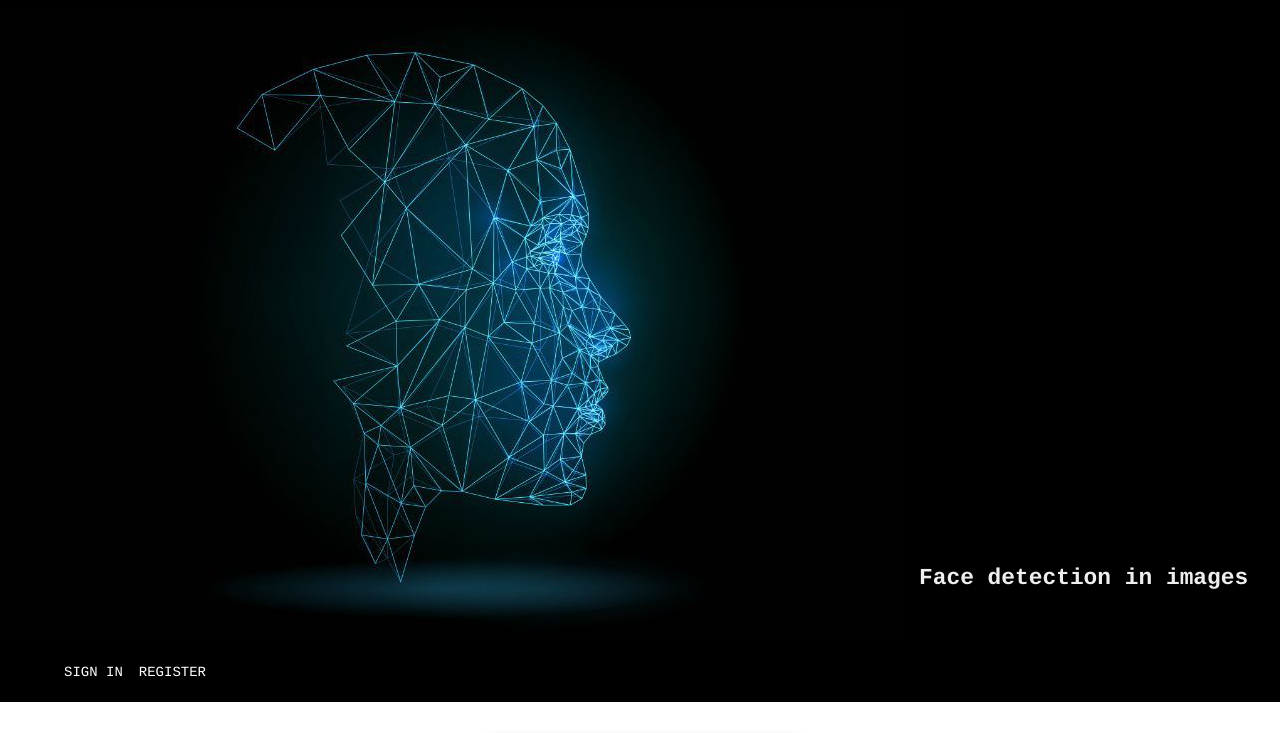
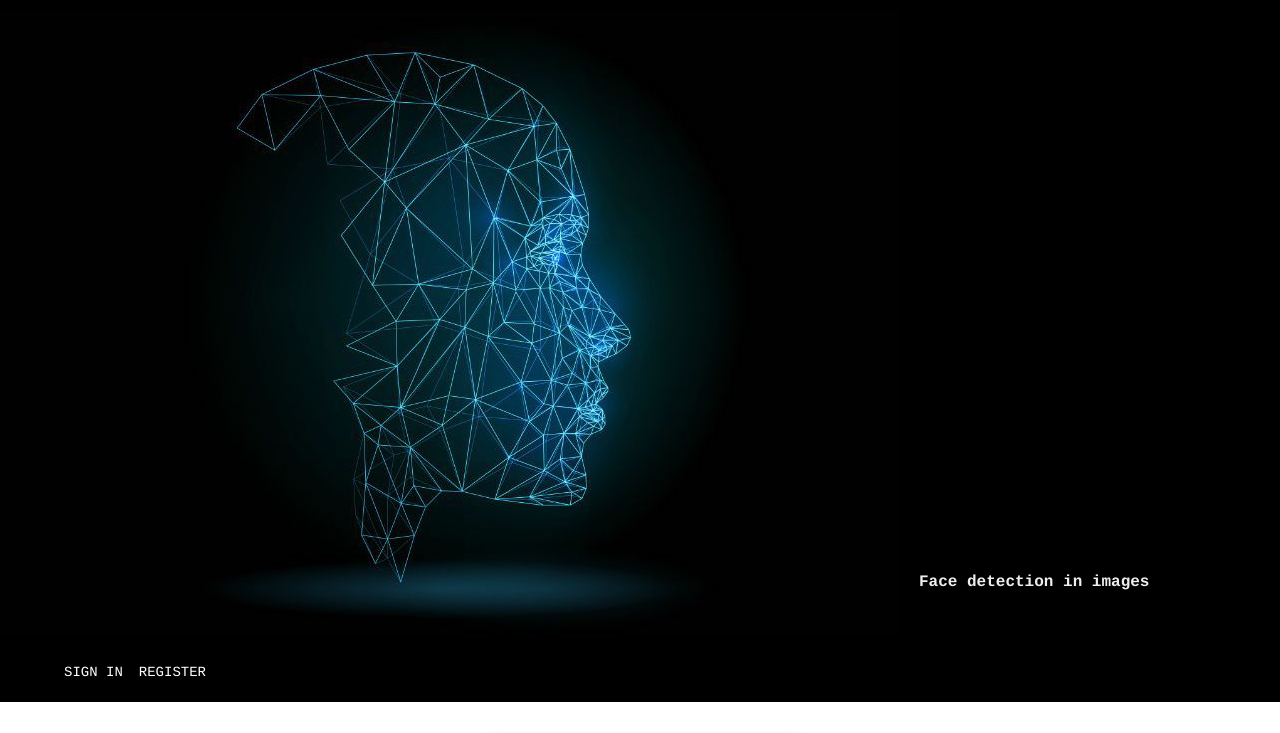
Before and after one commit to mlshohet/face-detection, a React (Create React App) app: page / in a window 1280 px wide. Shown: the top 733 px of the page. Built offline with nearby package versions, Linux system fonts and the light colour scheme.

Commit message:
updating

```diff
--- a/src/App.css
+++ b/src/App.css
@@ -3,8 +3,8 @@
 }
 
 .tagline {
-  font-size: calc(14px + (26 - 14) * ((100vw - 320px) / (1600 - 300)));;
-  color: #EEEEEE;
+    font-size: calc(2vw + (10vw - 2vw) * ((100vw - 320px) / (1920 - 320)));;
+    color: #EEEEEE;
     font-weight: 700;
     margin-bottom: 3.2rem;
     text-align: left;
```
